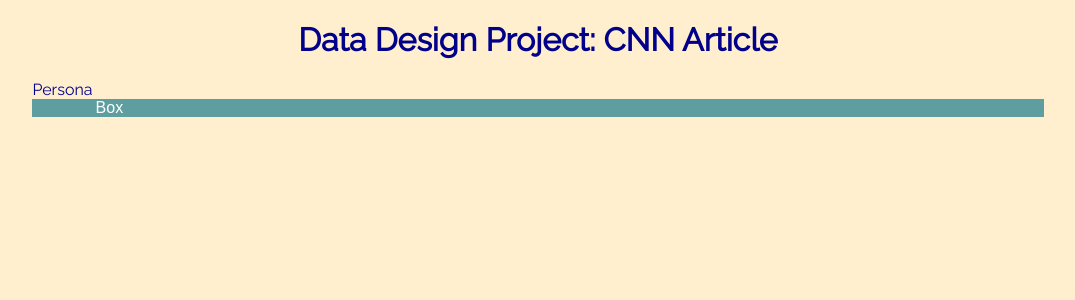
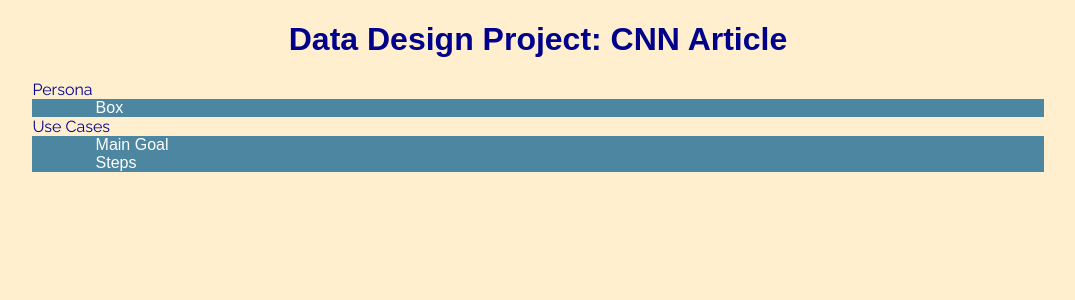
Before and after one commit to davidmancini/cnn, a PHP site: page / in a window 1280 px wide. Shown: the top 300 px of the page, without its empty margins (102-1177 px from the left). Run offline with PHP 8.4, Linux system fonts and the light colour scheme; some web fonts are replaced.

Commit message:
Added div classes and structure for project.

```diff
--- a/css/style.css
+++ b/css/style.css
@@ -3,13 +3,11 @@
 ****************************/
 
 body {
-
-	color: dodgerblue;
 	background-color: #ffefce;
 }
 
 h1 {
-	font-family: 'Raleway', sans-serif;
+	font-family: "American Typewriter", sans-serif;
 	text-align: center;
 }
 
@@ -27,7 +25,7 @@
 
 .box {
 	padding: 0 5%;
-	background-color: cadetblue;
+	background-color: #4c86a0;
 	color: white;
 	font-family: 'News Cycle', sans-serif;
 }
@@ -36,3 +34,5 @@
 .boxtitle {
 	margin: 0 10% 0;
 }
+
+/* 	cool color: dodger blue */
--- a/index.php
+++ b/index.php
@@ -9,9 +9,18 @@
 	<body>
 		<h1>Data Design Project: CNN Article</h1>
 
+		<!-- PERSONA -->
 		<div class="boxtitle">Persona</div>
 		<div class="box">
 			Box
 		</div>
+
+		<!-- USE CASES -->
+		<div class="boxtitle">Use Cases</div>
+		<div class="box">
+			Main Goal<br>
+			Steps
+		</div>
+
 	</body>
 </html>
```
